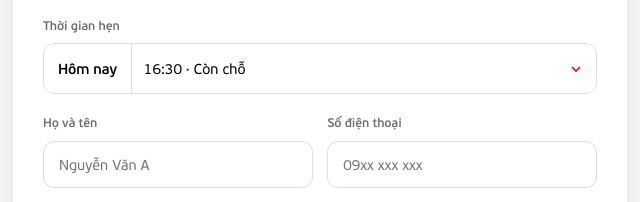
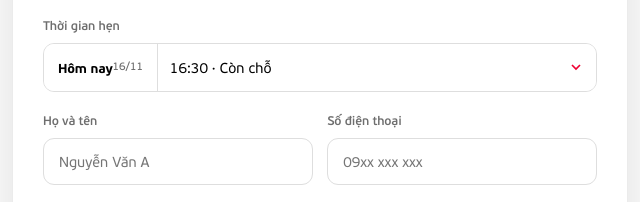
Before and after one commit to violet110901-lang/viettel-le-van-luong-landing, a plain HTML site: page index.html in a window 1280 px wide. Shown: the part 1209-1411 px from the top of the page, 72-712 px from the left. Drawn offline with Linux system fonts and the light colour scheme.

Commit message:
Prefix giờ hẹn hiển thị "Hôm nay · DD/MM" động theo ngày thực
Co-Authored-By: Claude Sonnet 4.6 <noreply@anthropic.com>

```diff
--- a/index.html
+++ b/index.html
@@ -602,7 +602,7 @@
           <button type="button" class="svc-chip" data-svc="Chuyển trả trước → trả sau">Chuyển trả trước → trả sau</button>
         </div>
         <div class="fld"><label for="svcSel">Bạn cần làm gì?</label><select id="svcSel" required><optgroup label="Di động"><option>Đổi SIM chính chủ</option><option>Mua SIM</option><option>Chuẩn hóa thông tin</option><option>Chuyển trả trước → trả sau</option><option>Chuyển trả sau → trả trước</option><option>Thay đổi giấy tờ</option><option>Chuyển chủ quyền trả trước</option><option>Chuyển chủ quyền trả sau</option><option>Chặn/mở thuê bao</option><option>Thay đổi gói cước</option><option>Đăng ký thông tin</option><option>Thay đổi thông tin hợp đồng</option><option>Chấm dứt thuê bao</option><option>Chuyển mạng giữ số</option><option>Mua thiết bị</option></optgroup><optgroup label="Internet &amp; Truyền hình"><option>Chuyển đổi công nghệ</option><option>Chuyển đổi gói cước</option><option>Đổi thiết bị Internet</option><option>Chặn/mở thuê bao Internet</option><option>Thay đổi địa chỉ lắp đặt</option><option>Thanh toán cước/gạch nợ</option><option>Chấm dứt thuê bao Internet</option><option>Đóng cước trước</option><option>Đổi chương trình khuyến mại</option></optgroup></select></div>
-        <div class="bk-row" style="margin-bottom:18px"><div class="fld" style="display:none"><label>Ngày hẹn</label><div class="days" id="dayChips"></div></div><div class="fld"><label for="slotSel">Thời gian hẹn</label><div class="time-box"><span class="time-prefix">Hôm nay</span><select id="slotSel" required></select></div></div></div>
+        <div class="bk-row" style="margin-bottom:18px"><div class="fld" style="display:none"><label>Ngày hẹn</label><div class="days" id="dayChips"></div></div><div class="fld"><label for="slotSel">Thời gian hẹn</label><div class="time-box"><span class="time-prefix" id="timeDatePrefix"><span style="font-size:13px;font-weight:800">Hôm nay</span><span id="timeDateNum" style="display:block;font-size:11px;font-weight:500;color:var(--muted);margin-top:1px"></span></span><select id="slotSel" required></select></div></div></div>
         <div class="two"><div class="fld"><label>Họ và tên</label><input required placeholder="Nguyễn Văn A" /></div><div class="fld"><label>Số điện thoại</label><input required type="tel" placeholder="09xx xxx xxx" /></div></div>
         <button type="submit" id="bkSubmit" class="btn btn-primary" style="width:100%;margin-top:20px">Xác nhận đặt lịch</button>
         <p style="font-size:12px;color:var(--faint);text-align:center;margin-top:12px">Đây là bản demo — chưa có lịch hẹn nào được gửi đi thật.</p>
@@ -867,6 +867,7 @@
   var DAYS=[];
   function renderBooking(){
     var p=vnNow(),nowMin=(parseInt(p.hour,10)%24)*60+parseInt(p.minute,10);DAYS=dayList(p);
+    var dn=document.getElementById('timeDateNum');if(dn)dn.textContent=p.day+'/'+p.month;
     var td=document.querySelector('.hrs li.today span');if(td)td.textContent='Hôm nay ('+VN_DAYS[DAYS[0].wd]+')';
     var todayFull=!freeSlots(0,nowMin).length;
     document.getElementById('dayChips').innerHTML=DAYS.map(function(d,i){var off=i===0&&todayFull;return '<button type="button" data-i="'+i+'"'+(i===dayIdx?' class="on"':'')+(off?' disabled title="Hôm nay đã hết giờ nhận lịch"':'')+'><b>'+d.name+'</b><small>'+(off?'Hết giờ':d.date)+'</small></button>';}).join('');
```
